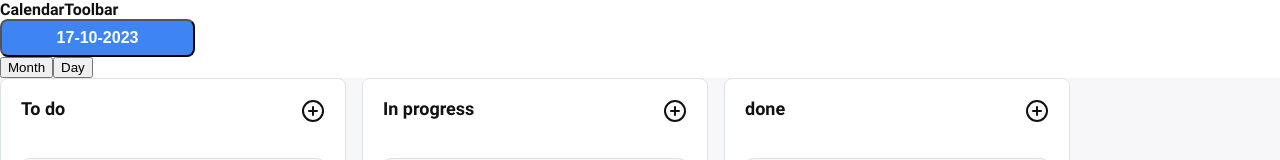
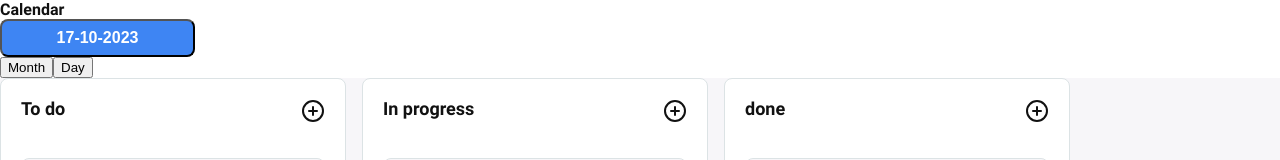
Before and after one commit to Dimitri-Y/GooseTrack-group-7, a React (Vite) app: page /GooseTrack-group-7/calendar/day/monday in a window 1280 px wide. Shown: the top 160 px of the page. Built offline with nearby package versions, Linux system fonts and the light colour scheme.

Commit message:
renamed Hesh

```diff
--- a/src/components/CalendarToolbar/CalendarToolbar.jsx
+++ b/src/components/CalendarToolbar/CalendarToolbar.jsx
@@ -4,11 +4,11 @@ import PeriodTypeSelect from 'components/PeriodTypeSelect/PeriodTypeSelect';
 const CalendarToolbar = () => {
   return (
     <div>
-        <a>CalendarToolbar</a>
+      <a>Calendar</a>
       <PeriodPaginator />
       <PeriodTypeSelect />
     </div>
   );
-}
+};
 
 export default CalendarToolbar;
```
Lines whose indentation alone changed are shown as unchanged.
